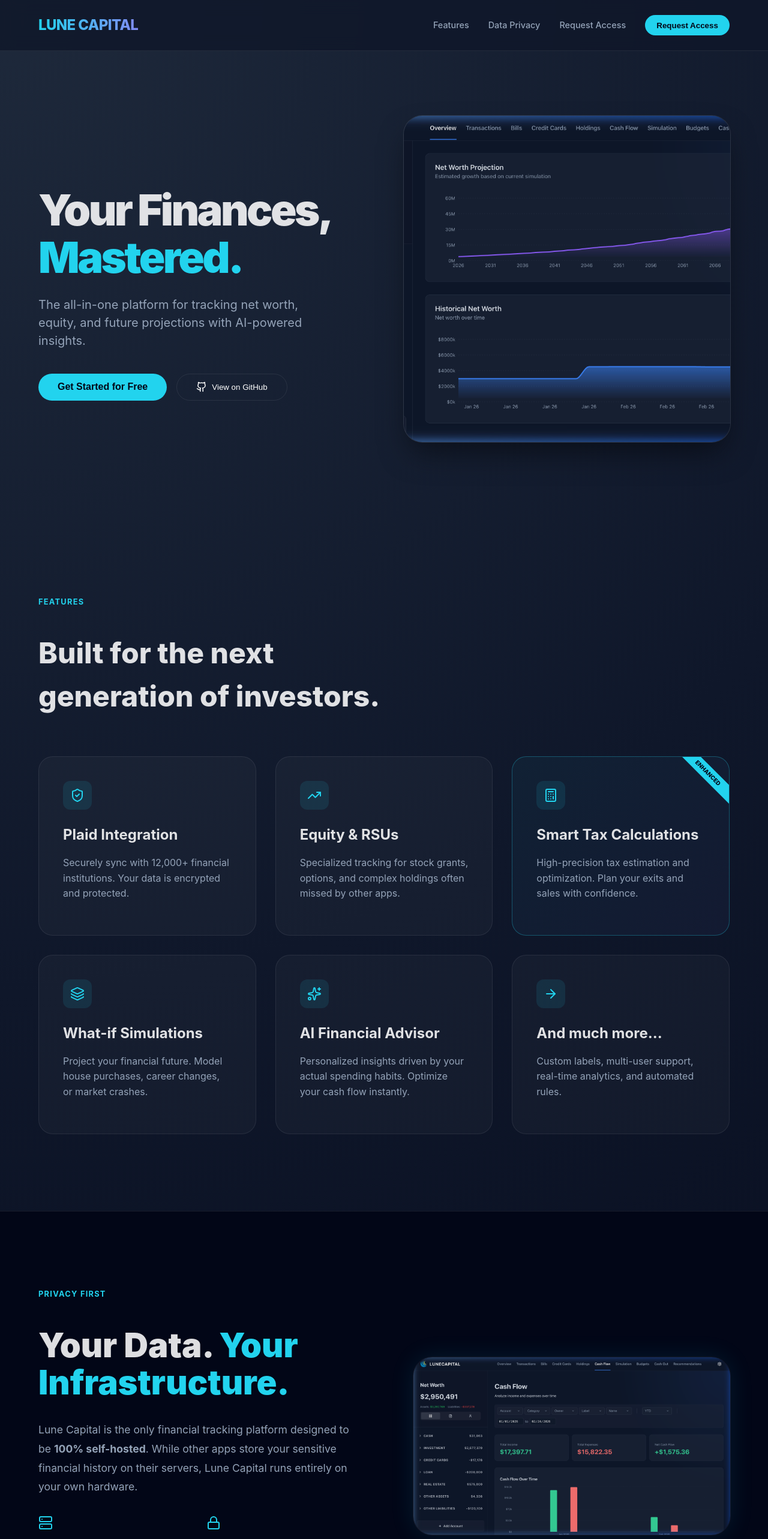
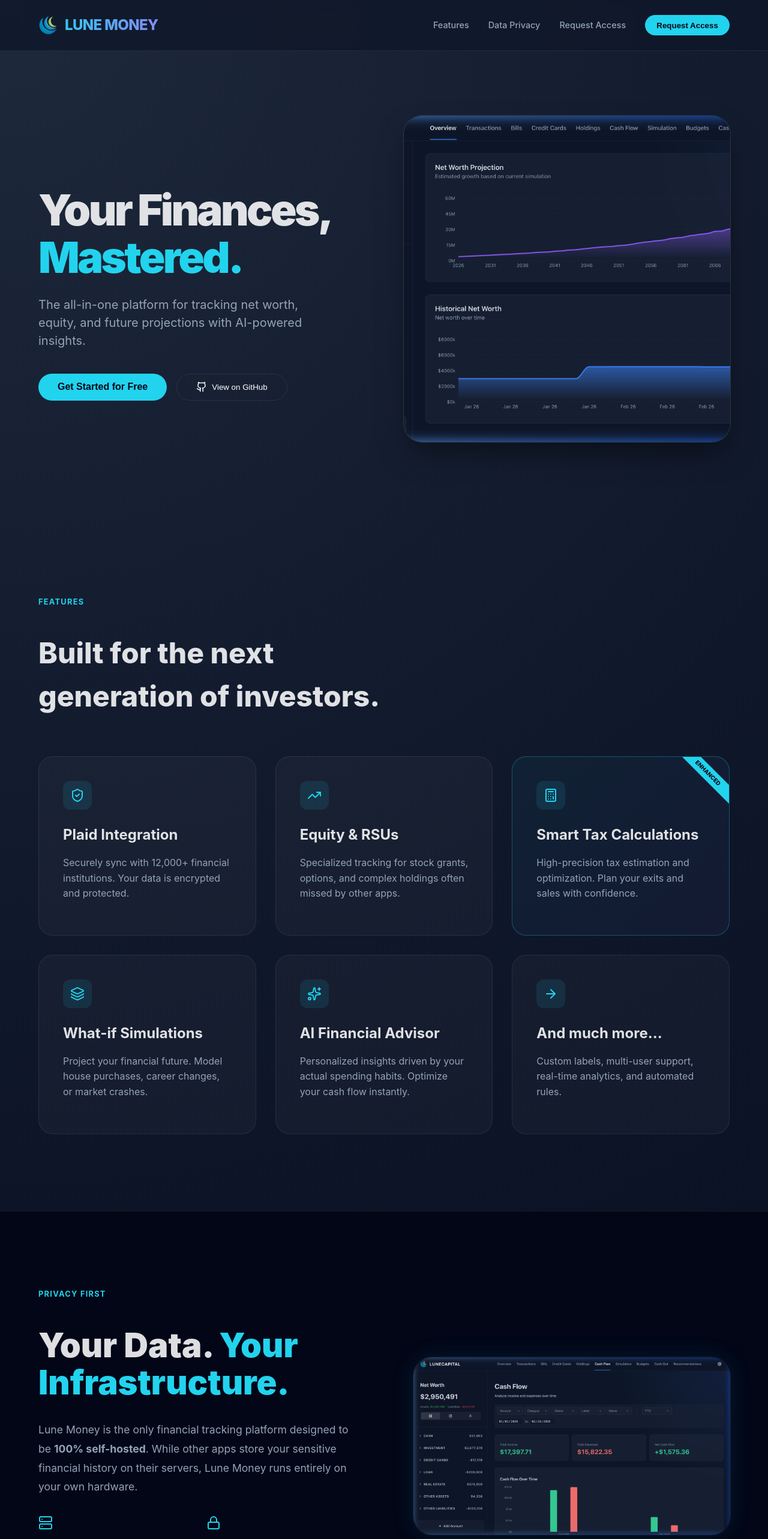
Before and after one commit to besjet17/lunemoney, a React (Vite) app: page / in a window 1280 px wide. Shown: the top 2566 px of the page at 60% size. Built offline with nearby package versions, Linux system fonts and the light colour scheme.

Commit message:
feat: Rename project from Lune Capital to Lune Money, update all associated branding text and assets, and adjust the GitHub link.

```diff
--- a/index.html
+++ b/index.html
@@ -1,13 +1,16 @@
 <!doctype html>
 <html lang="en">
+
 <head>
   <meta charset="UTF-8" />
-    <link rel="icon" type="image/svg+xml" href="/vite.svg" />
+  <link rel="icon" type="image/png" href="/favicon.png" />
   <meta name="viewport" content="width=device-width, initial-scale=1.0" />
-    <title>landing-page</title>
+  <title>Lune Money</title>
 </head>
+
 <body>
   <div id="root"></div>
   <script type="module" src="/src/main.jsx"></script>
 </body>
+
 </html>
--- a/package.json
+++ b/package.json
@@ -1,5 +1,5 @@
 {
-  "name": "landing-page",
+  "name": "lunemoney-landing-page",
   "private": true,
   "version": "0.0.0",
   "type": "module",
--- a/src/App.jsx
+++ b/src/App.jsx
@@ -13,12 +13,16 @@
 } from 'lucide-react';
 import { motion } from 'framer-motion';
 import './index.css';
+import logoImg from './assets/logo.png';
 import heroImg from './assets/hero.png';
 import privacyImg from './assets/privacy.png';
 
 const Navbar = () => (
   <nav className="navbar">
-    <div className="logo">LUNE CAPITAL</div>
+    <div className="logo" style={{ display: 'flex', alignItems: 'center', gap: '0.75rem' }}>
+      <img src={logoImg} alt="Lune Money Logo" style={{ height: '32px', width: 'auto' }} />
+      <span>LUNE MONEY</span>
+    </div>
     <div className="nav-links">
       <a href="#features">Features</a>
       <a href="#privacy">Data Privacy</a>
@@ -79,7 +83,7 @@
               Get Started for Free
             </button>
             <button
-              onClick={() => window.open('https://github.com/besjet17/LuneCapital', '_blank')}
+              onClick={() => window.open('https://github.com/besjet17/LuneMoney', '_blank')}
               style={{
                 background: 'transparent',
                 color: 'white',
@@ -158,8 +162,8 @@
             <span className="section-tag">Privacy First</span>
             <h2>Your Data. <span className="highlight">Your Infrastructure.</span></h2>
             <p>
-              Lune Capital is the only financial tracking platform designed to be <strong>100% self-hosted</strong>.
-              While other apps store your sensitive financial history on their servers, Lune Capital runs entirely
+              Lune Money is the only financial tracking platform designed to be <strong>100% self-hosted</strong>.
+              While other apps store your sensitive financial history on their servers, Lune Money runs entirely
               on your own hardware.
             </p>
             <div style={{ display: 'grid', gridTemplateColumns: '1fr 1fr', gap: '2rem' }}>
@@ -190,7 +194,7 @@
 
       <section id="request-access" className="request-access">
         <h2>Ready to take control?</h2>
-        <p>Request an invite to start self-hosting Lune Capital today.</p>
+        <p>Request an invite to start self-hosting Lune Money today.</p>
 
         <form className="access-form" onSubmit={handleRequestAccess}>
           <div className="form-group">
@@ -207,7 +211,7 @@
             <label>Message</label>
             <textarea
               rows="4"
-              placeholder="Tell us about your setup and why you're interested in Lune Capital..."
+              placeholder="Tell us about your setup and why you're interested in Lune Money..."
               required
               value={formData.message}
               onChange={(e) => setFormData({ ...formData, message: e.target.value })}
@@ -220,7 +224,7 @@
       </section>
 
       <footer className="footer">
-        <p>&copy; 2026 Lune Capital. All rights reserved.</p>
+        <p>&copy; 2026 Lune Money. All rights reserved.</p>
         <div style={{ marginTop: '1rem', display: 'flex', justifyContent: 'center', gap: '2rem' }}>
           <a href="#" style={{ color: 'var(--text-dim)', textDecoration: 'none' }}>Privacy Policy</a>
           <a href="#" style={{ color: 'var(--text-dim)', textDecoration: 'none' }}>Terms of Service</a>
```
Also changed, not shown: public/favicon.png (added), src/assets/logo.png (added). Lines whose indentation alone changed are shown as unchanged.
